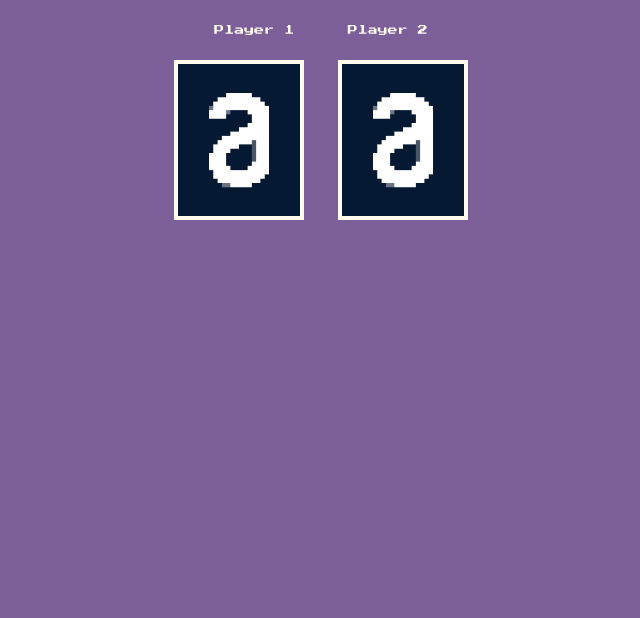
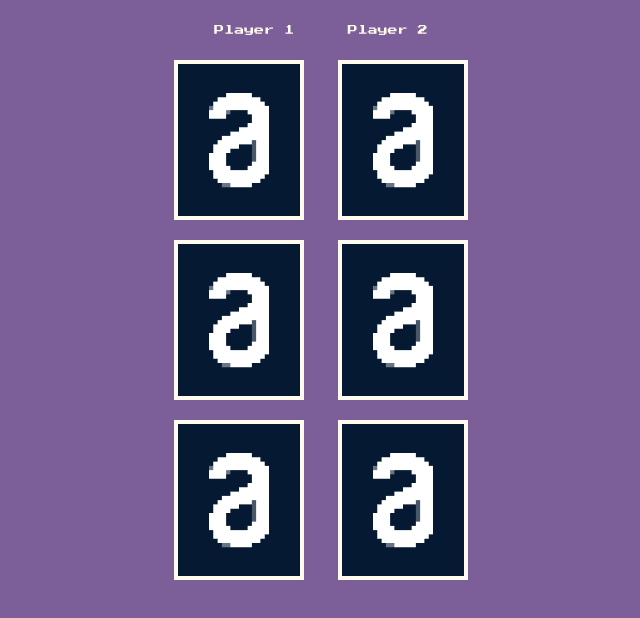
Before and after one commit to mtbossa/card-game-vanilla-js, a website built with Vite: page index.html in a window 1280 px wide. Shown: the whole page, without its empty margins (319-959 px from the left). Built offline with nearby package versions, Linux system fonts and the light colour scheme.

Commit message:
Changed CardFrontBack cursor to pointer.

```diff
--- a/main.js
+++ b/main.js
@@ -9,5 +9,5 @@ const $root = document.querySelector('#app');
 
 $root.insertAdjacentHTML('beforeend', `
     ${ScoreBoard()}
-    ${BoardGame(2)}
+    ${BoardGame(6)}
 `);
--- a/src/components/CardFrontBack/style.css
+++ b/src/components/CardFrontBack/style.css
@@ -7,6 +7,7 @@
     position: relative;
     transform-style: preserve-3d;
     transition: transform 400ms ease-in-out;
+    cursor: pointer;
 }
 
 .card-front-back.-active {
```
